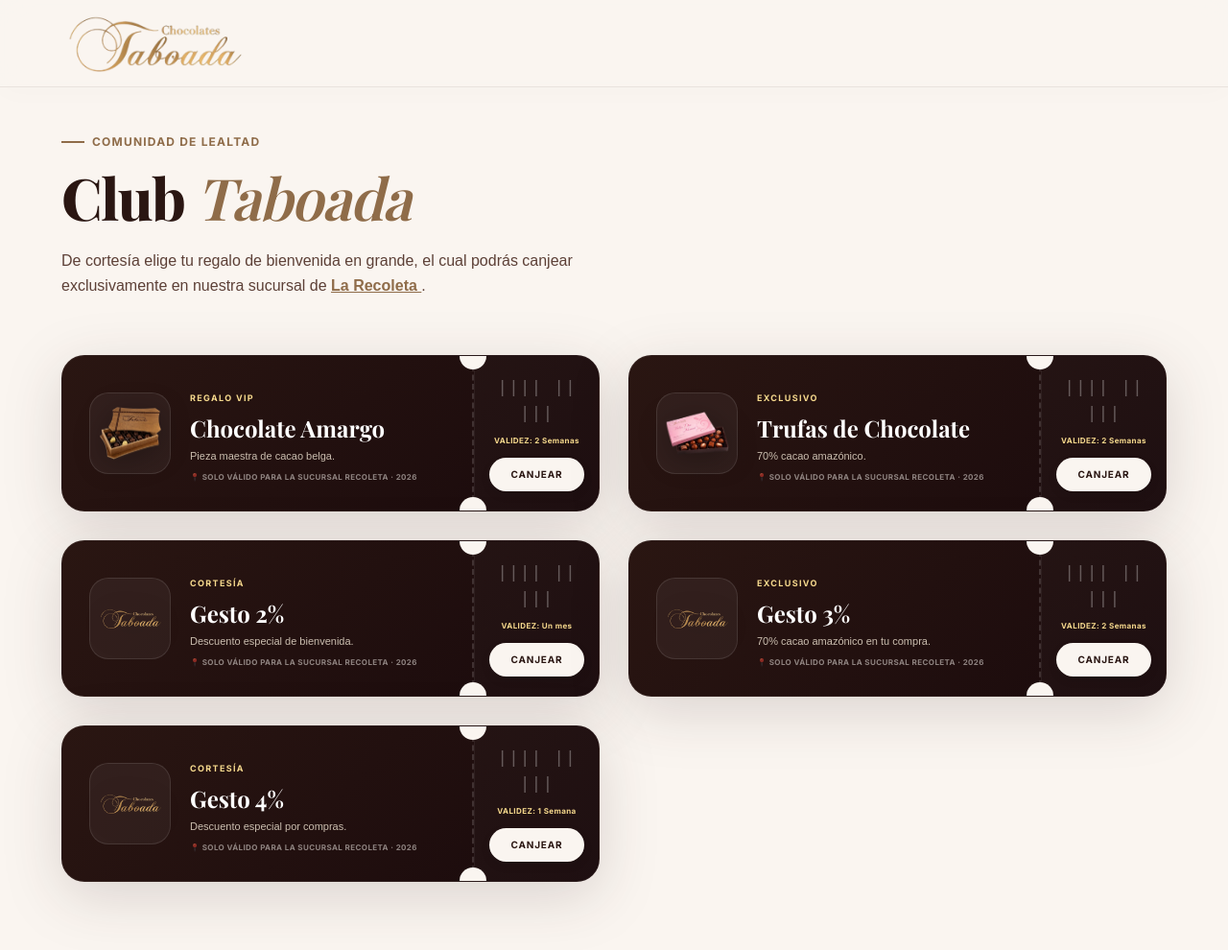
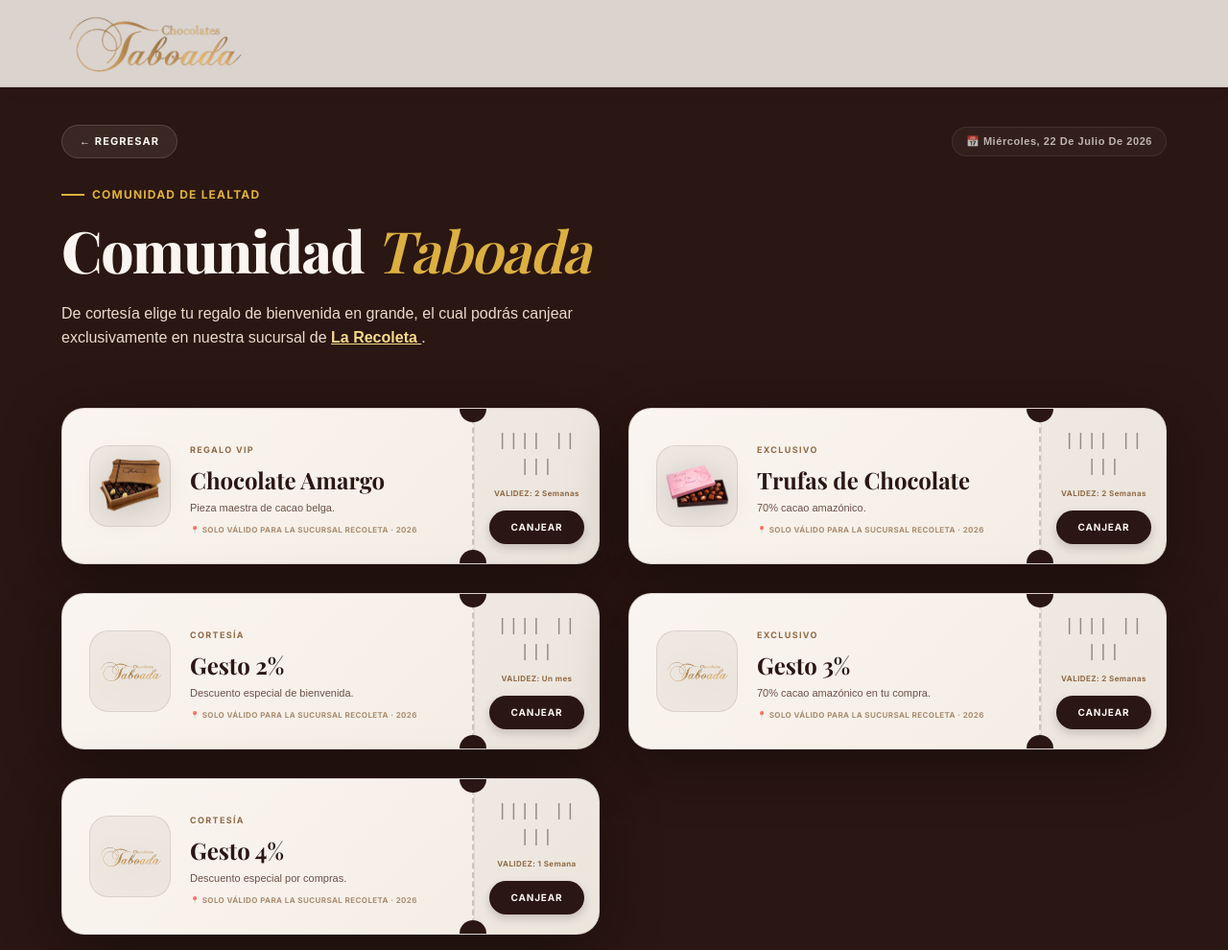
Before and after one commit to pegasus-nexus/chocolates-taboada-oficial, an Astro site: page /beneficios in a window 1280 px wide. Shown: the top 990 px of the page at 96% size. Built offline with nearby package versions, Linux system fonts and the light colour scheme; Astro itself is replaced by a stand-in of ours.

Commit message:
style: invertir paleta de color en comunidad/beneficios a fondo cafe oscuro y tickets claros, anadir boton regreso y fecha actual

```diff
--- a/src/pages/beneficios.astro
+++ b/src/pages/beneficios.astro
@@ -66,6 +66,14 @@
     { nombre: 'Boutique Calacoto', dir: 'Zona Calacoto, Calle 15' }
   ]}
 ];
+
+// Fecha actual formateada
+const fechaHoy = new Date().toLocaleDateString('es-ES', {
+  weekday: 'long',
+  year: 'numeric',
+  month: 'long',
+  day: 'numeric'
+});
 ---
 
 <AppLayout title="Club Taboada · Beneficios">
@@ -78,9 +86,9 @@
     --font-serif: "Playfair Display", serif;
   }
 
-  body { background-color: var(--beige-seda); color: var(--cafe-profundo); margin: 0; }
+  body { background-color: var(--cafe-profundo); color: var(--beige-seda); margin: 0; }
 
-  /* ── HEADER FIJO (Igual al principal) ── */
+  /* ── HEADER FIJO (Igual al principal - Intacto) ── */
   .fixed-header {
     position: fixed;
     top: 0; left: 0; width: 100%;
@@ -97,14 +105,64 @@
   }
   .logo-main { height: clamp(40px, 6vw, 60px); }
 
-  /* ── SECCIÓN DE BIENVENIDA ── */
+  /* ── SECCIÓN DE BIENVENIDA (Fondo Café Profundo) ── */
   .welcome-container {
     position: relative;
     min-height: 100vh;
-    padding: 140px 5% 80px;
+    padding: 130px 5% 80px;
     display: flex;
     flex-direction: column;
-    background-color: var(--beige-seda);
+    background-color: var(--cafe-profundo);
+  }
+
+  /* ── BARRA SUPERIOR CON BOTÓN DE REGRESO Y FECHA DIVERSIFICADA ── */
+  .top-nav-bar {
+    display: flex;
+    justify-content: space-between;
+    align-items: center;
+    max-width: 1200px;
+    margin: 0 auto 30px;
+    width: 100%;
+    position: relative;
+    z-index: 10;
+  }
+
+  .btn-back {
+    display: inline-flex;
+    align-items: center;
+    gap: 8px;
+    padding: 8px 18px;
+    border-radius: 9999px;
+    background: rgba(250, 245, 240, 0.08);
+    color: var(--beige-seda);
+    text-decoration: none;
+    font-size: 11px;
+    font-weight: 700;
+    text-transform: uppercase;
+    letter-spacing: 0.1em;
+    border: 1px solid rgba(250, 245, 240, 0.15);
+    backdrop-filter: blur(10px);
+    transition: all 0.3s ease;
+  }
+
+  .btn-back:hover {
+    background: var(--oro-viejo);
+    color: #ffffff;
+    border-color: var(--oro-viejo);
+    transform: translateX(-3px);
+  }
+
+  .current-date-badge {
+    font-size: 11px;
+    color: rgba(250, 245, 240, 0.7);
+    font-weight: 600;
+    text-transform: capitalize;
+    letter-spacing: 0.05em;
+    font-family: sans-serif;
+    background: rgba(255, 255, 255, 0.04);
+    padding: 6px 14px;
+    border-radius: 9999px;
+    border: 1px solid rgba(255, 255, 255, 0.08);
   }
 
   .welcome-section {
@@ -116,7 +174,7 @@
     z-index: 2;
   }
 
-  /* ── SECCIÓN DE TICKETS OSCUROS LUXURY ── */
+  /* ── SECCIÓN DE TICKETS CLAROS (Fondo Beige / Texto Oscuro) ── */
   .ticket-container {
     display: grid;
     grid-template-columns: repeat(auto-fit, minmax(400px, 1fr));
@@ -130,44 +188,44 @@
 
   .ticket-wrapper {
     position: relative;
-    filter: drop-shadow(0 15px 30px rgba(42, 22, 18, 0.15));
+    filter: drop-shadow(0 15px 30px rgba(0, 0, 0, 0.35));
     transition: transform 0.4s cubic-bezier(0.165, 0.84, 0.44, 1);
     height: fit-content;
   }
   .ticket-wrapper:hover { transform: translateY(-4px) scale(1.01); }
 
   .ticket {
-    background: linear-gradient(135deg, #2A1612 0%, #1A0A0C 100%);
+    background: linear-gradient(135deg, #FAF5F0 0%, #F3ECE3 100%);
     display: flex;
     flex-direction: row;
     border-radius: 24px;
     overflow: hidden;
     position: relative;
-    border: 1px solid rgba(255,255,255,0.05);
+    border: 1px solid rgba(42, 22, 18, 0.12);
   }
 
   .ticket-main, .ticket-stub, .ticket-divider { transition: transform 0.6s cubic-bezier(0.22, 1, 0.36, 1), opacity 0.5s ease; }
   .ticket-main { flex: 1; padding: 28px; display: flex; align-items: center; gap: 20px; }
-  .ticket-img { width: 85px; height: 85px; background: rgba(255,255,255,0.05); border-radius: 20px; display: flex; align-items: center; justify-content: center; flex-shrink: 0; border: 1px solid rgba(255, 255, 255, 0.1); }
-  .ticket-img img { max-width: 80%; max-height: 80%; object-fit: contain; filter: drop-shadow(0 5px 15px rgba(0,0,0,0.3)); }
+  .ticket-img { width: 85px; height: 85px; background: rgba(42, 22, 18, 0.05); border-radius: 20px; display: flex; align-items: center; justify-content: center; flex-shrink: 0; border: 1px solid rgba(42, 22, 18, 0.1); }
+  .ticket-img img { max-width: 80%; max-height: 80%; object-fit: contain; filter: drop-shadow(0 5px 15px rgba(0,0,0,0.15)); }
 
   .ticket-info { text-align: left; }
-  .ticket-tag { font-size: 9px; font-weight: 800; color: #f6d98d; letter-spacing: 0.15em; text-transform: uppercase; }
-  .ticket-title { font-family: var(--font-serif); font-size: 1.5rem; color: #ffffff; margin: 4px 0; font-weight: bold; }
-  .ticket-desc { font-size: 11px; color: #e8dccb; opacity: 0.85; margin-bottom: 8px; line-height: 1.4; font-family: sans-serif; }
-  .ticket-loc { font-size: 8px; font-weight: 700; color: #FAF5F0; opacity: 0.5; letter-spacing: 0.05em; }
+  .ticket-tag { font-size: 9px; font-weight: 800; color: #8f6c49; letter-spacing: 0.15em; text-transform: uppercase; }
+  .ticket-title { font-family: var(--font-serif); font-size: 1.5rem; color: #2A1612; margin: 4px 0; font-weight: bold; }
+  .ticket-desc { font-size: 11px; color: #5D4037; opacity: 0.9; margin-bottom: 8px; line-height: 1.4; font-family: sans-serif; }
+  .ticket-loc { font-size: 8px; font-weight: 700; color: #8f6c49; opacity: 0.75; letter-spacing: 0.05em; }
 
   .ticket-divider { position: relative; display: flex; align-items: center; justify-content: center; width: 2px; }
-  .dash-line { width: 2px; height: 100%; border-left: 2px dashed rgba(255, 255, 255, 0.15); }
-  .hole { position: absolute; width: 28px; height: 28px; background-color: var(--beige-seda); border-radius: 50%; z-index: 5; }
+  .dash-line { width: 2px; height: 100%; border-left: 2px dashed rgba(42, 22, 18, 0.2); }
+  .hole { position: absolute; width: 28px; height: 28px; background-color: var(--cafe-profundo); border-radius: 50%; z-index: 5; }
   .hole-start { top: -14px; left: -13px; }
   .hole-end { bottom: -14px; left: -13px; }
 
-  .ticket-stub { width: 130px; background: rgba(255,255,255,0.02); display: flex; flex-direction: column; align-items: center; justify-content: center; padding: 20px 15px; text-align: center; border-left: 1px solid rgba(255,255,255,0.05); }
-  .stub-barcode { font-family: monospace; font-size: 18px; font-weight: 500; color: #ffffff; opacity: 0.3; letter-spacing: 1px; margin-bottom: 8px; }
-  .stub-label { font-size: 8px; font-weight: 700; color: #f6d98d; margin-bottom: 12px; letter-spacing: 0.05em; }
+  .ticket-stub { width: 130px; background: rgba(42, 22, 18, 0.03); display: flex; flex-direction: column; align-items: center; justify-content: center; padding: 20px 15px; text-align: center; border-left: 1px solid rgba(42, 22, 18, 0.08); }
+  .stub-barcode { font-family: monospace; font-size: 18px; font-weight: 500; color: #2A1612; opacity: 0.45; letter-spacing: 1px; margin-bottom: 8px; }
+  .stub-label { font-size: 8px; font-weight: 700; color: #8f6c49; margin-bottom: 12px; letter-spacing: 0.05em; }
 
-  .btn-redeem { background: #FAF5F0; color: var(--cafe-profundo); border: none; padding: 10px 15px; border-radius: 9999px; font-size: 10px; font-weight: 800; cursor: pointer; transition: all 0.3s ease; letter-spacing: 0.08em; width: 100%; box-shadow: 0 4px 10px rgba(0,0,0,0.1); }
+  .btn-redeem { background: var(--cafe-profundo); color: var(--beige-seda); border: none; padding: 10px 15px; border-radius: 9999px; font-size: 10px; font-weight: 800; cursor: pointer; transition: all 0.3s ease; letter-spacing: 0.08em; width: 100%; box-shadow: 0 4px 10px rgba(42, 22, 18, 0.2); }
   .btn-redeem:hover { background: #8f6c49; color: #ffffff; transform: translateY(-1px); }
   .btn-redeem:active { transform: scale(0.97); }
 
@@ -200,7 +258,7 @@
   .lux-card p { color: #6b5855; font-size: 0.85rem; line-height: 1.5; margin-bottom: 20px; font-family: sans-serif; }
   .lux-price { color: var(--oro-viejo); font-weight: 800; font-size: 1.3rem; font-family: var(--font-serif); }
 
-  /* ── FOOTER ELEGANT (Mismo al del principal) ── */
+  /* ── FOOTER ELEGANT (Mismo al del principal - Intacto) ── */
   .footer-info { background: #1A0A0C; padding: 80px 24px; color: var(--beige-seda); text-align: center; border-top: 1px solid rgba(196, 167, 125, 0.1); }
   .footer-grid { display: grid; grid-template-columns: repeat(auto-fit, minmax(200px, 1fr)); gap: 40px; max-width: 1000px; margin: 0 auto 50px; }
   .footer-city { color: #f6d98d; text-transform: uppercase; letter-spacing: 0.15em; font-weight: 700; margin-bottom: 20px; font-size: 0.85rem; }
@@ -215,7 +273,7 @@
   /* ── MODAL CAPTACIÓN ── */
   .modal-overlay {
     position: fixed; top: 0; left: 0; width: 100%; height: 100vh;
-    background: rgba(42, 22, 18, 0.6);
+    background: rgba(42, 22, 18, 0.75);
     backdrop-filter: blur(15px);
     -webkit-backdrop-filter: blur(15px);
     display: none; justify-content: center; align-items: center; z-index: 1000;
@@ -252,7 +310,7 @@
 </style>
 
 <div id="page-root">
-  <!-- HEADER FIJO -->
+  <!-- HEADER FIJO (INTACTO) -->
   <div class="fixed-header">
     <a href="/">
       <img
@@ -265,23 +323,33 @@
 
   <div class="welcome-container">
 
-    <!-- Textures watermarks like the main page -->
+    <!-- Texturas de fondo sutiles -->
     <div class="absolute -right-20 top-1/3 w-96 h-96 bg-gradient-radial from-amber-200/5 to-transparent blur-3xl pointer-events-none"></div>
     <div class="absolute -left-20 top-1/2 w-96 h-96 bg-gradient-radial from-amber-200/5 to-transparent blur-3xl pointer-events-none"></div>
 
+    <!-- BOTÓN DE REGRESO Y FECHA ACTUAL -->
+    <div class="top-nav-bar">
+      <a href="/" onclick="if(history.length > 1){ history.back(); return false; }" class="btn-back">
+        ← Regresar
+      </a>
+      <div class="current-date-badge">
+        📅 {fechaHoy}
+      </div>
+    </div>
+
     <header class="welcome-section">
       <div class="flex items-center gap-2 mb-3">
-        <span class="w-6 h-[2px] bg-[#8f6c49]"></span>
-        <span class="text-xs uppercase tracking-widest text-[#8f6c49] font-bold font-sans">Comunidad de Lealtad</span>
+        <span class="w-6 h-[2px] bg-[#dcb041]"></span>
+        <span class="text-xs uppercase tracking-widest text-[#dcb041] font-bold font-sans">Comunidad de Lealtad</span>
       </div>
 
-      <h1 class="font-serif text-4xl md:text-6xl text-[#2A1612] font-extrabold leading-tight tracking-tight mb-4">
-        Club <span class="text-[#8f6c49] italic font-semibold">Taboada</span>
+      <h1 class="font-serif text-4xl md:text-6xl text-[var(--beige-seda)] font-extrabold leading-tight tracking-tight mb-4">
+        Comunidad <span class="text-[#dcb041] italic font-semibold">Taboada</span>
       </h1>
 
-      <p style="font-size: 16px; margin-top: 15px; max-width: 600px; line-height: 1.6; color: #5D4037; font-family: sans-serif;">
+      <p style="font-size: 16px; margin-top: 15px; max-width: 600px; line-height: 1.6; color: #e8dccb; font-family: sans-serif;">
         De cortesía elige tu regalo de bienvenida en grande, el cual podrás canjear exclusivamente en nuestra sucursal de
-        <a href="https://n9.cl/cg9lw" target="_blank" rel="noopener noreferrer" style="color: var(--oro-viejo); text-decoration: underline; font-weight: 700;">
+        <a href="https://n9.cl/cg9lw" target="_blank" rel="noopener noreferrer" style="color: #f6d98d; text-decoration: underline; font-weight: 700;">
           La Recoleta
         </a>.
       </p>
@@ -324,8 +392,7 @@
     </section>
   </div>
 
-
-
+  <!-- FOOTER ELEGANT (INTACTO) -->
   <footer class="footer-info">
     <h2 style="font-family: var(--font-serif); font-size: 2rem; margin-bottom: 50px;">Nuestras Boutiques</h2>
     <div class="footer-grid">
```
